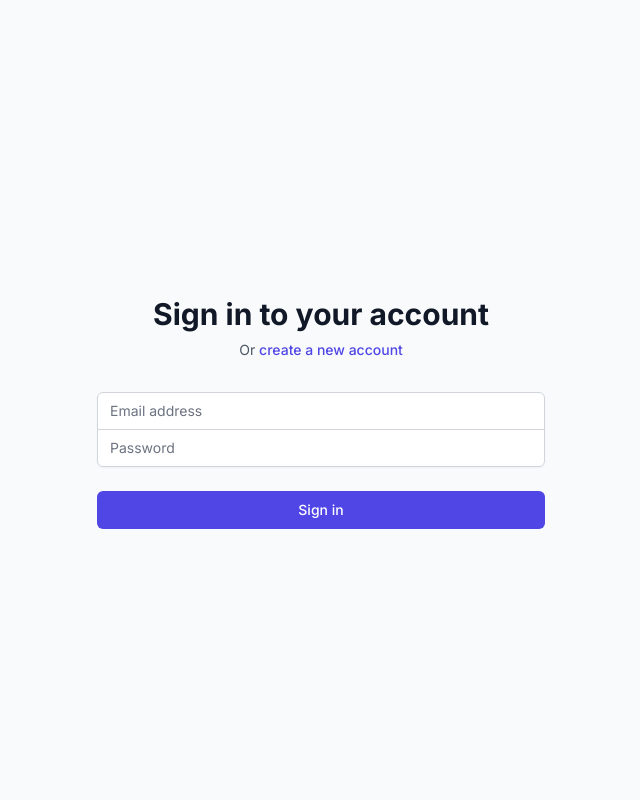
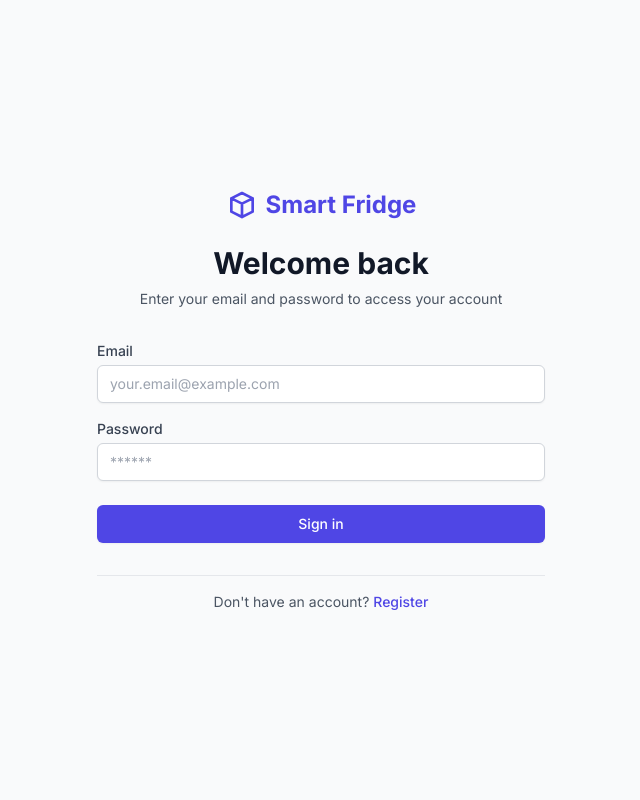
Before and after one commit to jjgianlo/smart-fridge, a Flask app: page /login in a window 1280 px wide. Shown: the whole page, without its empty margins (319-959 px from the left). Run offline with Flask 3, Linux system fonts and the light colour scheme; some libraries are stand-ins or nearby versions.

Commit message:
Fix: Implement login functionality
The login route in `ui.py` was not correctly handling user authentication. This commit implements the login logic, including retrieving user data, setting session variables upon successful login, and redirecting to the products page.

```diff
--- a/backend/ui.py
+++ b/backend/ui.py
@@ -1,4 +1,3 @@
-
 from flask import Blueprint, request, jsonify, render_template, redirect, url_for, flash, session
 from flask_cors import CORS
 import requests
@@ -14,7 +13,7 @@ def index():
     """Render the login page if not authenticated, otherwise redirect to products."""
     if 'user_id' in session:
         return redirect(url_for('views.products'))
-    return render_template('login.html')
+    return redirect(url_for('views.login'))
 
 @views_bp.route('/login', methods=['GET', 'POST'])
 def login():
--- a/templates/login.html
+++ b/templates/login.html
@@ -7,39 +7,65 @@
 <div class="min-h-screen flex items-center justify-center bg-gray-50 py-12 px-4 sm:px-6 lg:px-8">
     <div class="max-w-md w-full space-y-8">
         <div>
+            <div class="flex items-center justify-center gap-2 mb-4">
+                <svg class="h-8 w-8 text-indigo-600" fill="none" stroke="currentColor" viewBox="0 0 24 24">
+                    <path stroke-linecap="round" stroke-linejoin="round" stroke-width="2" d="M20 7l-8-4-8 4m16 0l-8 4m8-4v10l-8 4m0-10L4 7m8 4v10M4 7v10l8 4"></path>
+                </svg>
+                <h1 class="text-2xl font-bold text-indigo-600">Smart Fridge</h1>
+            </div>
             <h2 class="mt-6 text-center text-3xl font-extrabold text-gray-900">
-                Sign in to your account
+                Welcome back
             </h2>
             <p class="mt-2 text-center text-sm text-gray-600">
-                Or
-                <a href="{{ url_for('views.register') }}" class="font-medium text-indigo-600 hover:text-indigo-500">
-                    create a new account
-                </a>
+                Enter your email and password to access your account
             </p>
         </div>
-        <form class="mt-8 space-y-6" method="POST">
-            <div class="rounded-md shadow-sm -space-y-px">
+
+        <!-- Flash messages -->
+        {% with messages = get_flashed_messages(with_categories=true) %}
+            {% if messages %}
+                <div class="space-y-2">
+                    {% for category, message in messages %}
+                        <div class="rounded-md p-4 {% if category == 'error' %}bg-red-50 border border-red-200 text-red-800{% elif category == 'success' %}bg-green-50 border border-green-200 text-green-800{% else %}bg-blue-50 border border-blue-200 text-blue-800{% endif %}">
+                            <p class="text-sm font-medium">{{ message }}</p>
+                        </div>
+                    {% endfor %}
+                </div>
+            {% endif %}
+        {% endwith %}
+
+        <form class="mt-8 space-y-6" method="POST" action="{{ url_for('views.login') }}">
+            <div class="space-y-4">
                 <div>
-                    <label for="email" class="sr-only">Email address</label>
+                    <label for="email" class="block text-sm font-medium text-gray-700">Email</label>
                     <input id="email" name="email" type="email" autocomplete="email" required
-                           class="relative block w-full px-3 py-2 border border-gray-300 placeholder-gray-500 text-gray-900 rounded-t-md focus:outline-none focus:ring-indigo-500 focus:border-indigo-500 focus:z-10 sm:text-sm"
-                           placeholder="Email address">
+                           class="mt-1 block w-full px-3 py-2 border border-gray-300 rounded-md shadow-sm placeholder-gray-400 focus:outline-none focus:ring-indigo-500 focus:border-indigo-500 sm:text-sm"
+                           placeholder="your.email@example.com">
                 </div>
                 <div>
-                    <label for="password" class="sr-only">Password</label>
+                    <label for="password" class="block text-sm font-medium text-gray-700">Password</label>
                     <input id="password" name="password" type="password" autocomplete="current-password" required
-                           class="relative block w-full px-3 py-2 border border-gray-300 placeholder-gray-500 text-gray-900 rounded-b-md focus:outline-none focus:ring-indigo-500 focus:border-indigo-500 focus:z-10 sm:text-sm"
-                           placeholder="Password">
+                           class="mt-1 block w-full px-3 py-2 border border-gray-300 rounded-md shadow-sm placeholder-gray-400 focus:outline-none focus:ring-indigo-500 focus:border-indigo-500 sm:text-sm"
+                           placeholder="******">
                 </div>
             </div>
 
             <div>
                 <button type="submit"
-                        class="group relative w-full flex justify-center py-2 px-4 border border-transparent text-sm font-medium rounded-md text-white bg-indigo-600 hover:bg-indigo-700 focus:outline-none focus:ring-2 focus:ring-offset-2 focus:ring-indigo-500">
+                        class="w-full flex justify-center py-2 px-4 border border-transparent rounded-md shadow-sm text-sm font-medium text-white bg-indigo-600 hover:bg-indigo-700 focus:outline-none focus:ring-2 focus:ring-offset-2 focus:ring-indigo-500 transition-colors">
                     Sign in
                 </button>
             </div>
         </form>
+
+        <div class="text-center border-t pt-4">
+            <p class="text-sm text-gray-600">
+                Don't have an account?
+                <a href="{{ url_for('views.register') }}" class="font-medium text-indigo-600 hover:text-indigo-500">
+                    Register
+                </a>
+            </p>
+        </div>
     </div>
 </div>
 {% endblock %}
```
